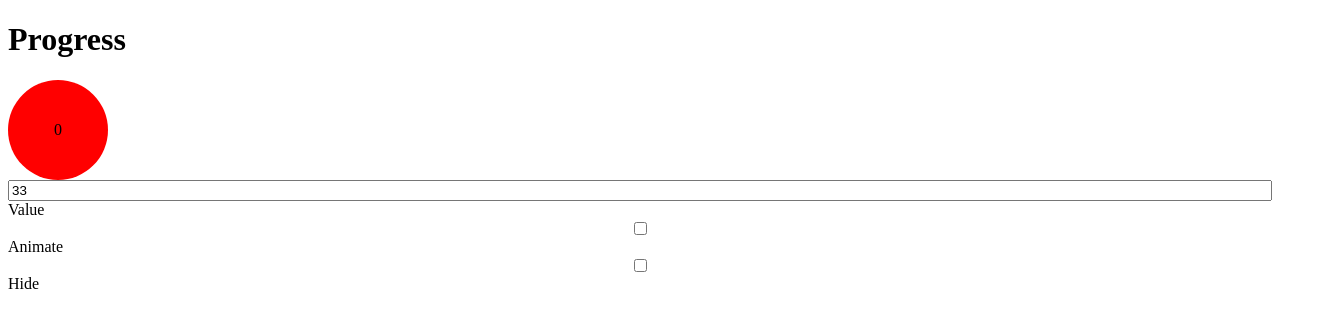
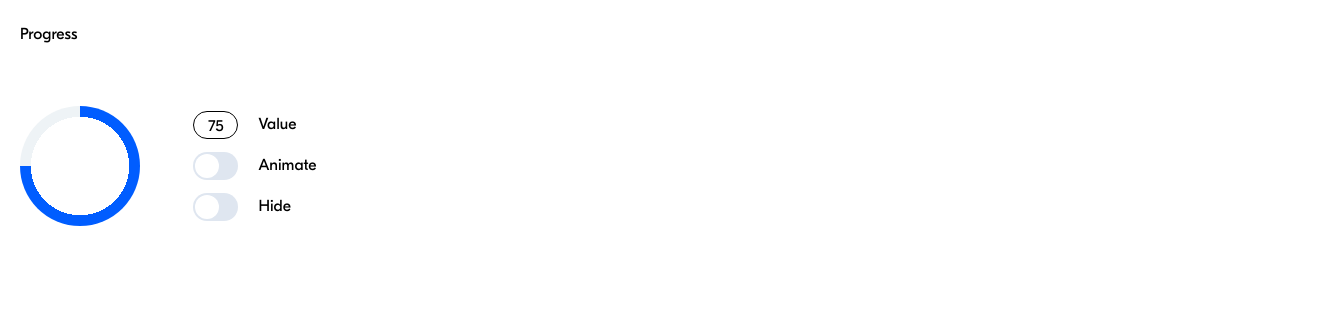
Before and after one commit to lu7623/ProgressBlock, a plain HTML site: page index.html in a window 1280 px wide. Shown: the whole page, 1320 px wide, since content can reach past the window. Drawn offline with Linux system fonts and the light colour scheme.

Commit message:
feat: add styles

```diff
--- a/index.html
+++ b/index.html
@@ -8,17 +8,28 @@
   </head>
   <body>
     <main class="main">
-      <h1>Progress</h1>
+      <h1 class="heading">Progress</h1>
+      <div class="container">
         <div id="root"></div>
+        <div class="form-container">
           <form class="controls">
-        <input type="text" id="value" value="33" />
+            <div class="control">
+              <input type="text" id="value" value="75" class="text-input" />
               <label for="value">Value</label>
-        <div class="error-message"></div>
-        <input type="checkbox" id="animation" />
+
+              <span class="error-message"></span>
+            </div>
+            <div class="control">
+              <input type="checkbox" id="animation" class="toggle-button" />
               <label for="animation">Animate</label>
-        <input type="checkbox" id="hide" />
+            </div>
+            <div class="control">
+              <input type="checkbox" id="hide" class="toggle-button" />
               <label for="hide">Hide</label>
+            </div>
           </form>
+        </div>
+      </div>
     </main>
     <script type="module" src="index.js"></script>
   </body>
--- a/index.js
+++ b/index.js
@@ -2,7 +2,7 @@ import { Progress } from "./src/controllerApi/api.js";
 import { isValidValue } from "./src/controllerApi/utils.js";
 import { STATES } from "./src/model/constants.js";
 
-const progress = new Progress("progress", "root");
+const progress = new Progress("progress", "root", "normal", 75);
 
 const animationInput = document.getElementById("animation");
 const valueInput = document.getElementById("value");
--- a/src/view/progressElement.js
+++ b/src/view/progressElement.js
@@ -11,8 +11,8 @@ export class ProgressElement {
     block.id = id;
     block.classList.add("circle");
     block.classList.add(state);
-    block.innerText = value;
     root.append(block);
+    document.documentElement.style.setProperty("--value", `${value}%`);
     return block;
   }
 
@@ -22,6 +22,9 @@ export class ProgressElement {
     }
 
     this.block.classList.add(progressState.state);
-    this.block.innerText = progressState.value;
+    document.documentElement.style.setProperty(
+      "--value",
+      `${progressState.value}%`
+    );
   }
 }
--- a/styles.css
+++ b/styles.css
@@ -1,26 +1,171 @@
+@font-face {
+  font-family: "GT Eesti Pro";
+  src: url("./src/assets/gteestiprodisplay_regular.otf") format("opentype");
+}
+
+body {
+  font-family: "GT Eesti Pro", sans-serif;
+  font-weight: 400;
+  margin: 0;
+  padding: 0;
+  box-sizing: border-box;
+}
+
+:root {
+  --value: "0%";
+  --progress-primary-color: #005dff;
+  --progress-secondary-color: #eef3f6;
+  --inactive-color: #dfe6f0;
+  --text-color: #000000;
+  font-size: 16px;
+}
+
+.main {
+  padding: 20px;
+  display: flex;
+  flex-direction: column;
+  width: 100vw;
+}
+
 .circle {
-  width: 100px;
-  height: 100px;
+  width: 120px;
+  height: 120px;
   border-radius: 50%;
+  background: radial-gradient(closest-side, white 82%, transparent 80% 100%),
+    conic-gradient(
+      var(--progress-primary-color) var(--value),
+      var(--progress-secondary-color) 0
+    );
+}
+
+.normal {
+  visibility: visible;
+}
+
+@keyframes rotateAnim {
+  0% {
+    transform: rotate(0);
+  }
+
+  100% {
+    transform: rotate(360deg);
+  }
+}
+
+.animated {
+  animation: rotateAnim 2s ease 0s infinite normal forwards;
+}
+
+.hidden {
+  visibility: hidden;
+}
+
+.form-container {
+  height: 230px;
+  width: 230px;
   display: flex;
   align-items: center;
   justify-content: center;
 }
 
-.normal {
-  visibility: visible;
-  background-color: red;
-}
-
-.animated {
-  background-color: blue;
-}
-
-.hidden {
-  background-color: blueviolet;
-}
-
 .controls {
   display: flex;
   flex-direction: column;
+  height: 110px;
+  justify-content: space-between;
 }
+
+.control {
+  display: flex;
+  gap: 20px;
+  align-items: center;
+}
+
+.container {
+  width: 100%;
+  display: flex;
+  flex-direction: column;
+  justify-content: center;
+  align-items: center;
+}
+
+@media (min-width: 568px) {
+  .container {
+    flex-direction: row;
+    justify-content: start;
+  }
+}
+
+#root {
+  display: flex;
+  align-items: center;
+  justify-content: center;
+  height: 230px;
+}
+
+.heading {
+  font-weight: 400;
+  font-size: 16px;
+  margin: 6px 0;
+}
+
+input[type="text"] {
+  outline: none;
+}
+
+.text-input {
+  width: 45px;
+  height: 28px;
+  border-radius: 28px;
+  border: 1.5px solid black;
+  font-family: "GT Eesti Pro", sans-serif;
+  font-weight: 400;
+  padding: 0 10px;
+  box-sizing: border-box;
+  font-size: 16px;
+  line-height: 16px;
+  text-align: center;
+  padding-top: 4px;
+}
+
+.text-input:active,
+.text-input:focus {
+  border: 1.5px solid var(--progress-primary-color);
+}
+
+.toggle-button {
+  position: relative;
+  display: inline-block;
+  width: 45px;
+  height: 28px;
+  margin: 0;
+  vertical-align: top;
+  background: var(--inactive-color);
+  border: none;
+  border-radius: 28px;
+  outline: none;
+  cursor: pointer;
+  appearance: none;
+}
+
+.toggle-button::after {
+  content: "";
+  display: inline-block;
+  position: absolute;
+  left: 2px;
+  top: 2px;
+  width: 24px;
+  height: 24px;
+  background-color: white;
+  border-radius: 50%;
+  transform: translateX(0);
+}
+
+.toggle-button:checked::after {
+  transform: translateX(calc(100% - 7px));
+  background-color: #fff;
+}
+
+.toggle-button:checked {
+  background-color: var(--progress-primary-color);
+}
```
Also changed, not shown: src/assets/gteestiprodisplay_regular.otf (added). Lines whose indentation alone changed are shown as unchanged.
